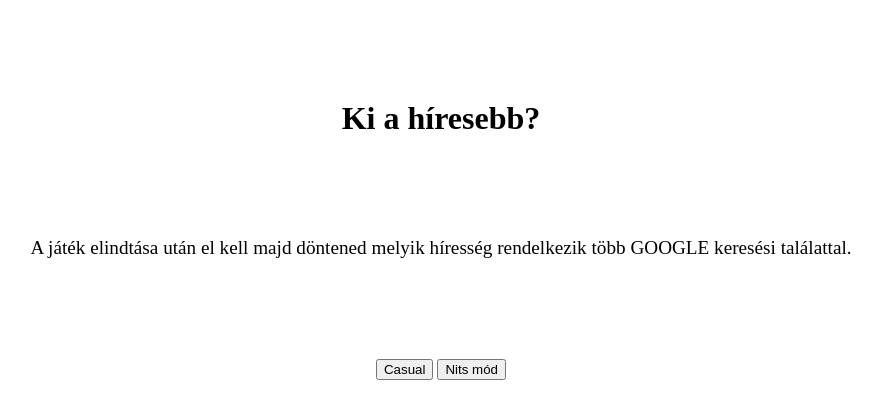
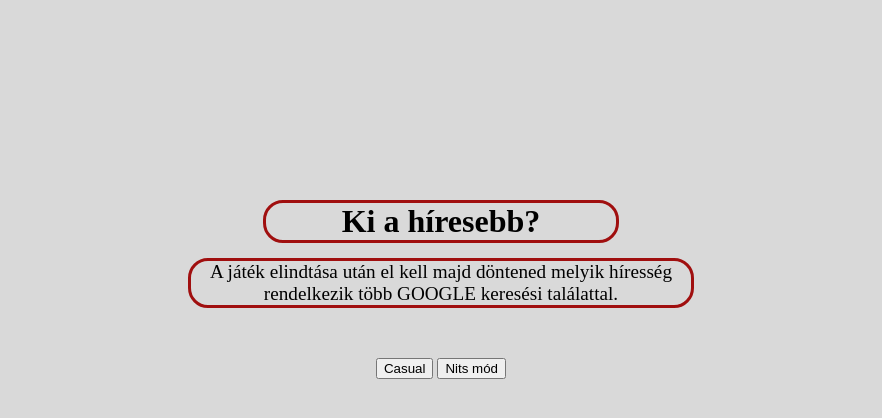
Before and after one commit to feher-kristof1/KiHiresebb, a plain HTML site: page index.html in a window 1280 px wide. Shown: the whole page, without its empty margins (199-1081 px from the left). Drawn offline with Linux system fonts and the light colour scheme.

Commit message:
Kellő fájlok

```diff
--- a/style.css
+++ b/style.css
@@ -1,10 +1,21 @@
+body{
+    width: 50%;
+    background-color: rgb(217, 217, 217);
+    margin: 0 auto;
+}
+
 .hellotext{
     text-align: center;
-    margin: 100px auto;
+    width: 350px;
+    margin: 200px auto 10px;
+    border: 3px solid rgb(160, 15, 15);
+    border-radius: 20px;
 }
 
 p.hellotext{
     font-size: larger;
+    margin-top: 15px;
+    width: 500px;
 }
 
 .modvalasztogomb{
```
Also changed, not shown: jatek.html (added, +16 -0 lines), emberek.txt (added), script.js (added).
